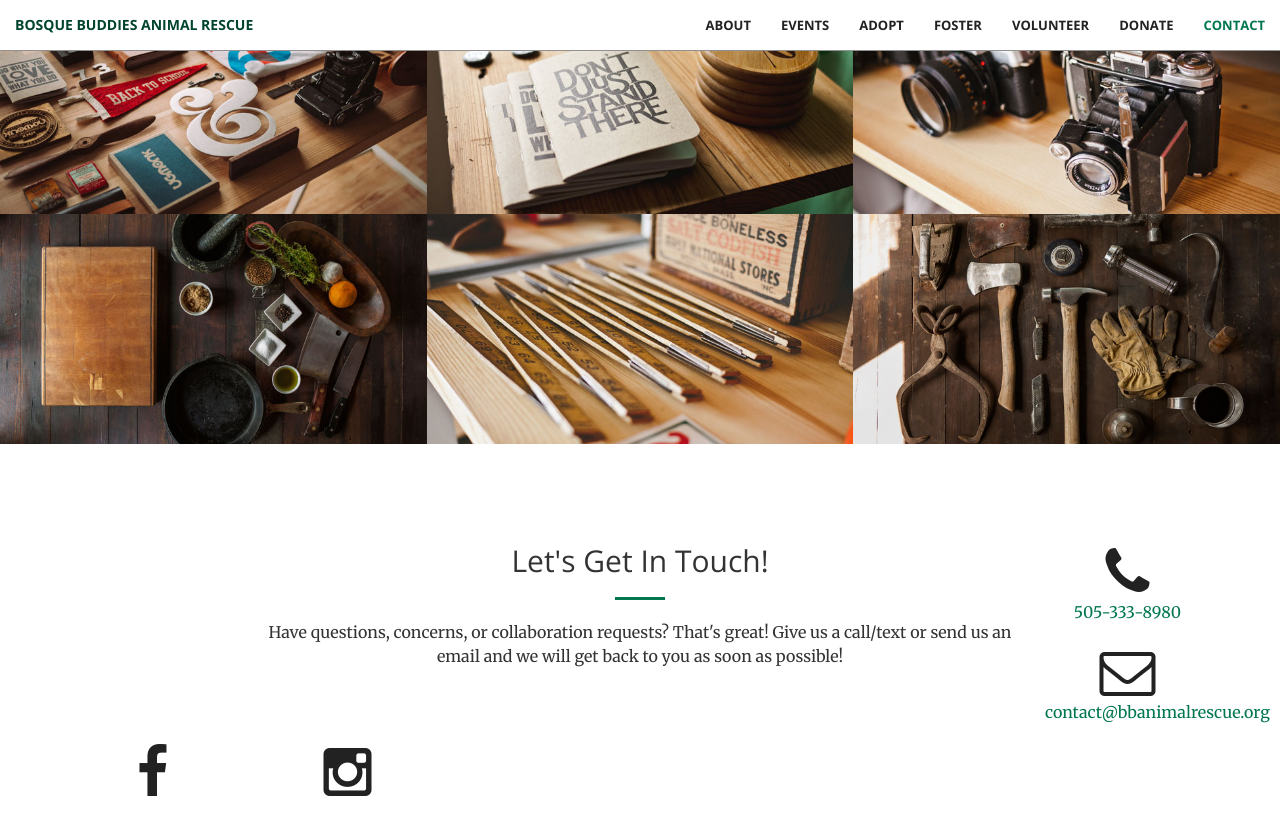
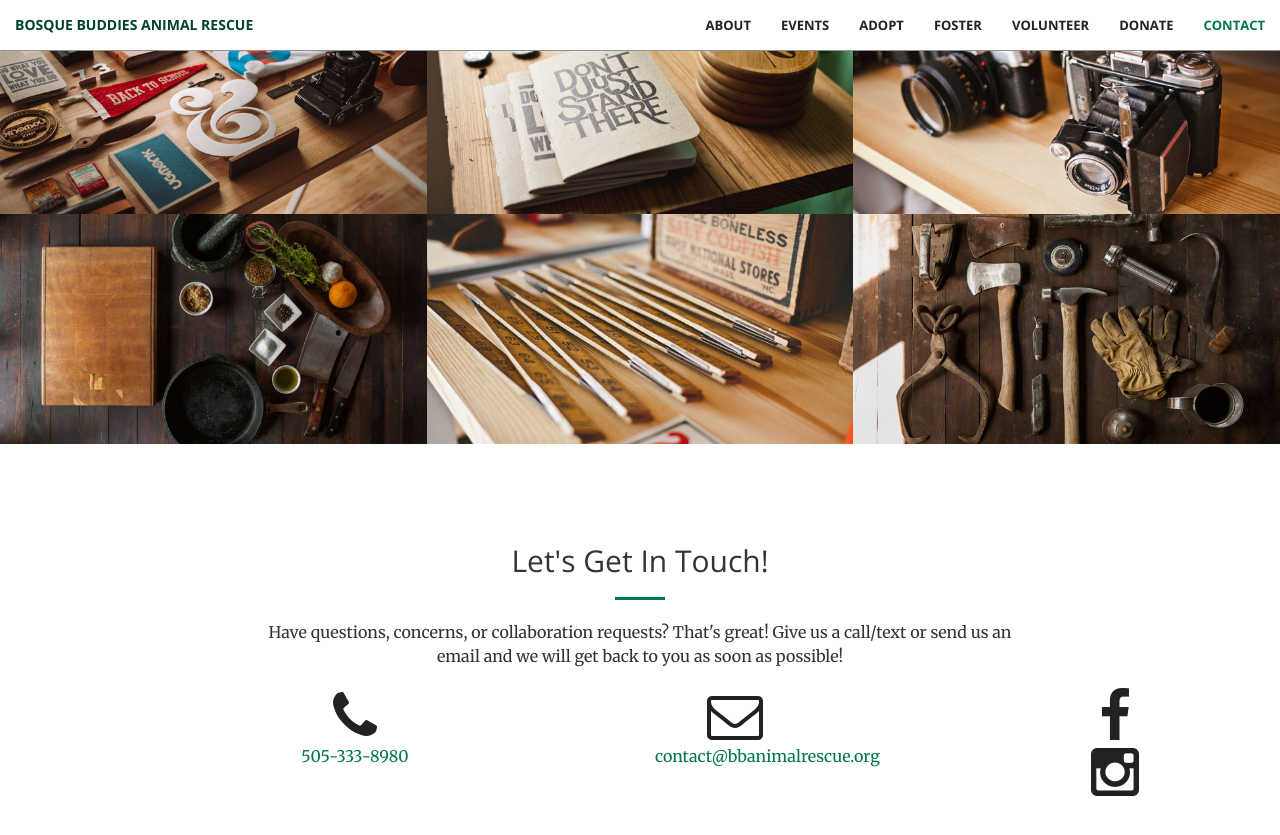
Before and after one commit to bbanimalrescue/bbanimalrescue.github.io, a Jekyll site: the page built from index.html, in a window 1280 px wide and 900 px high, scrolled down 3493 px. Shown: the top 835 px of the window. Built offline with Jekyll 4.4.1, drawn with Linux system fonts in a browser that asks for light colours.

Commit message:
Readded column offset. Not sure what it does but apparently it's necessary

```diff
--- a/_includes/contact.html
+++ b/_includes/contact.html
@@ -6,24 +6,25 @@
                 <hr class="primary">
                 <p>Have questions, concerns, or collaboration requests? That's great! Give us a call/text or send us an email and we will get back to you as soon as possible!</p>
             </div>
-        <div class="col-lg-2 text-center">
+        </div>
+        <div class="col-lg-2 col-lg-offset-2 text-center">
             <a href="tel:{{ site.phone }}">
                 <i class="fa fa-phone fa-3x wow bounceIn" data-wow-delay=".1s"></i>
                 <p>505-333-8980</p>
             </a>
         </div>
-        <div class="col-lg-2 text-center">
+        <div class="col-lg-2 col-lg-offset-2 text-center">
             <a href="mailto:{{ site.email }}">
                 <i class="fa fa-envelope-o fa-3x wow bounceIn" data-wow-delay=".1s"></i>
                 <p>{{ site.email }}</p>
             </a>
         </div>
-        <div class="col-lg-2 text-center">
+        <div class="col-lg-2 col-lg-offset-2 text-center">
             <a href="https://www.facebook.com/{{ site.facebook_username }}">
                 <i class="fa fa-facebook fa-3x wow bounceIn" data-wow-delay=".1s"></i>
             </a>
         </div>
-        <div class="col-lg-2 text-center">
+        <div class="col-lg-2 col-lg-offset-2 text-center">
             <a href="https://www.instagram.com/{{ site.instagram_username }}">
                 <i class="fa fa-instagram fa-3x wow bounceIn" data-wow-delay=".1s"></i>
             </a>
```
